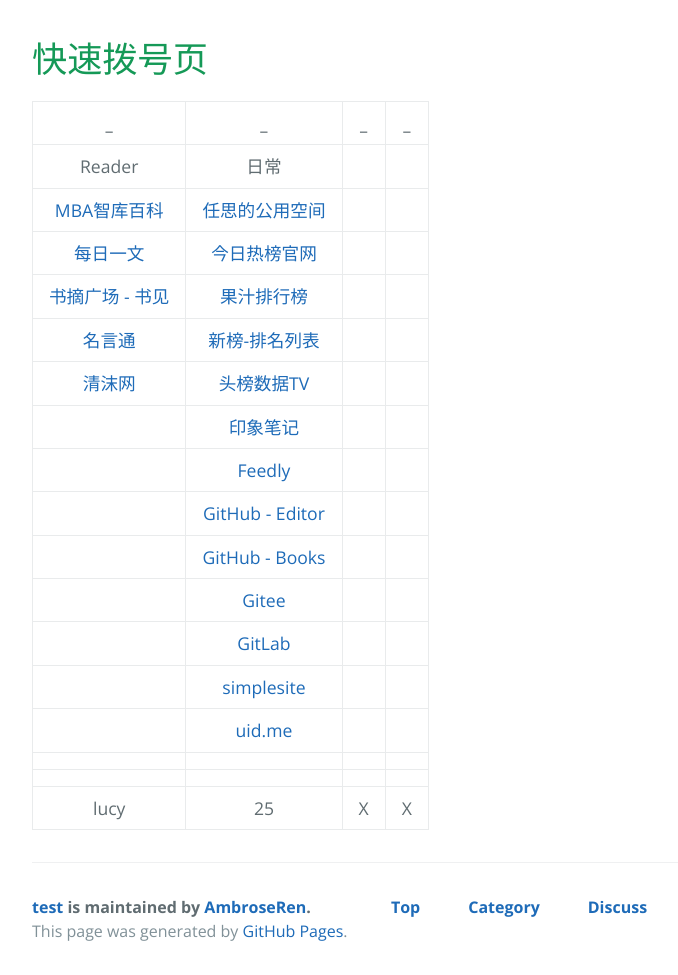
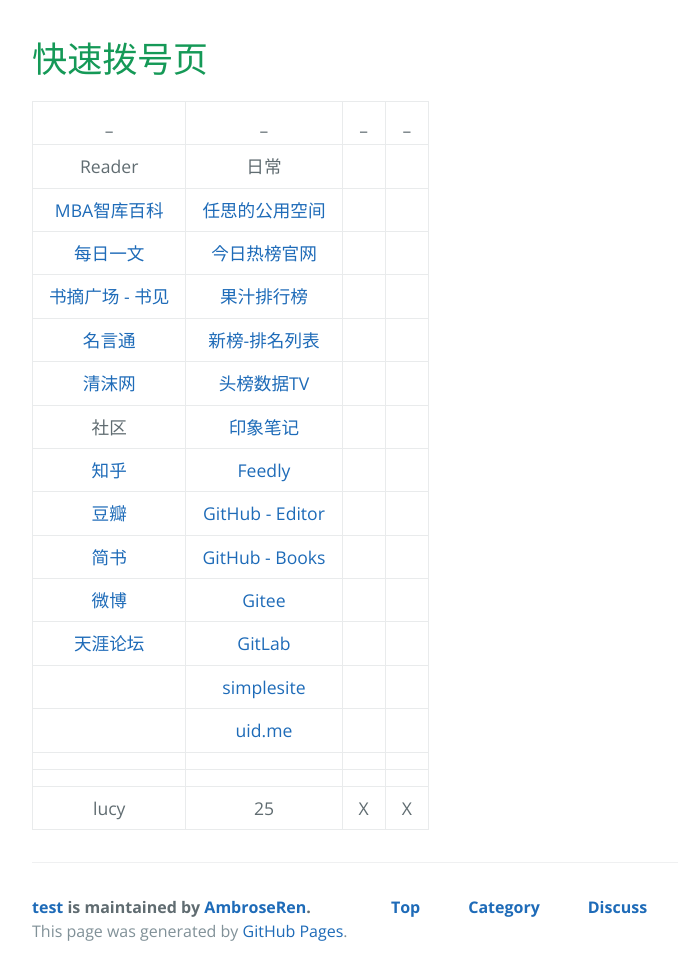
Before and after one commit to AmbroseRen/test, a Jekyll site: the page built from navigation.md, in a window 1280 px wide. Shown: the whole page, without its empty margins (192-870 px from the left). Built offline with Jekyll 4.4.1, drawn with Linux system fonts in a browser that asks for light colours; our own code applies the rules of GitHub Pages for plain Markdown files; the repository's description, which GitHub fills in, is left out.

Commit message:
Update navigation.md

```diff
--- a/navigation.md
+++ b/navigation.md
@@ -8,12 +8,12 @@
 | [书摘广场 - 书见](https://memo.bookfere.com/community/posts/all) | [果汁排行榜](http://guozhivip.com/rank/) | []() | []() |
 | [名言通](https://www.mingyantong.com/) | [新榜-排名列表](https://www.newrank.cn/public/info/list.html) | []() | []() |
 | [清沫网](https://www.qingmo.net/) | [头榜数据TV](http://www.toubang.tv/anchor/mutile.html) | []() | []() |
-| []() | [印象笔记](https://app.yinxiang.com/Home.action) | []() | []() |
-| []() | [Feedly](https://feedly.com/) | []() | []() |
-| []() | [GitHub - Editor](https://github.com/AmbroseRen/test/blob/master/Library/BookListsOne.md) | []() | []() |
-| []() | [GitHub - Books](https://github.com/AmbroseRen/Picture/tree/master/book/Society) | []() | []() |
-| []() | [Gitee](https://gitee.com/) | []() | []() |
-| []() | [GitLab](https://gitlab.com/ambroserencn) | []() | []() |
+| 社区 | [印象笔记](https://app.yinxiang.com/Home.action) | []() | []() |
+| [知乎](https://www.zhihu.com/people/RS101202303/following) | [Feedly](https://feedly.com/) | []() | []() |
+| [豆瓣](https://www.douban.com/people/AmbroseRen/) | [GitHub - Editor](https://github.com/AmbroseRen/test/blob/master/Library/BookListsOne.md) | []() | []() |
+| [简书](https://www.jianshu.com/subscriptions#/timeline) | [GitHub - Books](https://github.com/AmbroseRen/Picture/tree/master/book/Society) | []() | []() |
+| [微博](https://weibo.com/3626507391/follow) | [Gitee](https://gitee.com/) | []() | []() |
+| [天涯论坛](https://bbs.tianya.cn/) | [GitLab](https://gitlab.com/ambroserencn) | []() | []() |
 | []() | [simplesite](http://ambroseren.simplesite.com/) | []() | []() |
 | []() | [uid.me](http://uid.me/ren_si1#) | []() | []() |
 | []() | []() | []() | []() |
```
